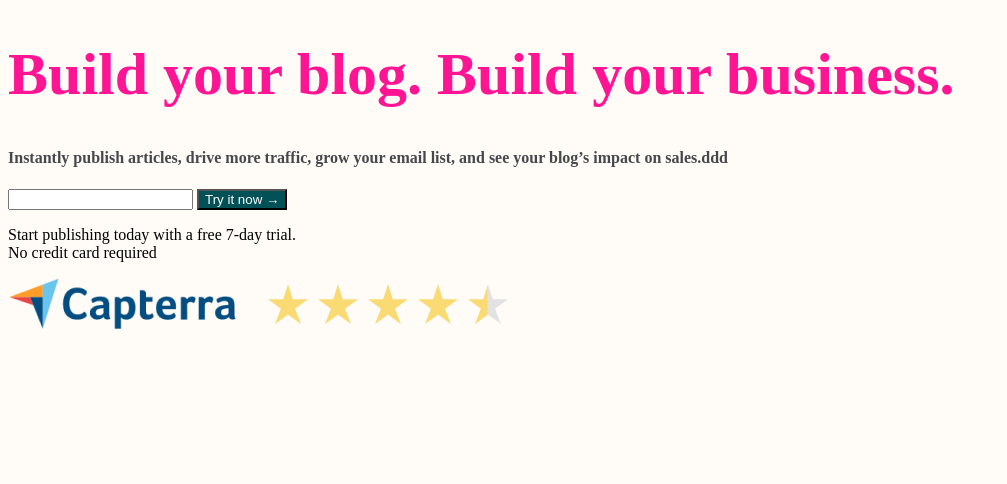
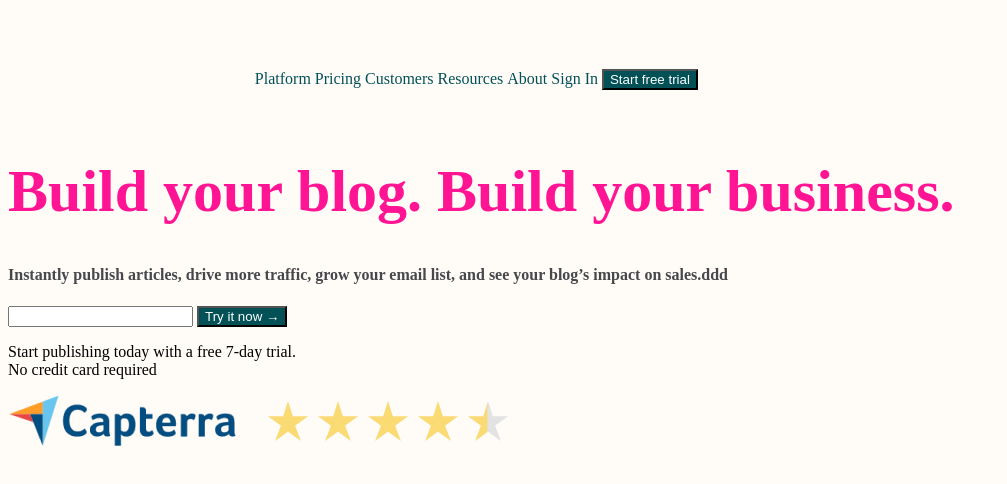
Before and after one commit to jonathand94/Matcha-Bedu, a plain HTML site: page index.html in a window 1280 px wide. Shown: the whole page, without its empty margins (0-1007 px from the left). Drawn offline with Linux system fonts and the light colour scheme.

Commit message:
Agregando barra de navegación-sesión 2

```diff
--- a/index.html
+++ b/index.html
@@ -1,12 +1,53 @@
 <!DOCTYPE html>
 <link rel="stylesheet" type="text/css" href="styles.css">
 <html>
-  <head>
-    <!-- Aquí va información importante
-         pero no visible dentro del navegador -->
+
+   <!-- Contenido del header -->
+   <head>
+
+    <!-- Aquí va información importante pero no visible
+         dentro del navegador -->
     <title>Matcha</title>
 
+    <style>
+      @import url('https://fonts.googleapis.com/css2?family=Roboto:wght@300&display=swap');
+      </style>
+
   </head>
+
+
+
+  <header class="header">
+  <!-- Logo con link a la página principal -->
+  <a href="/" class="logo"></a>
+
+  <!-- Menú de navegación -->
+  <nav class="navbar">
+    <ul>
+      <li>Platform</li>
+      <li>Pricing</li>
+      <li>Customers</li>
+      <li>Resources</li>
+      <li>About</li>
+      <li>Sign In</li>
+      <li>
+        <button type="submit">
+            Start free trial
+        </button>
+    </li>
+  </ul>
+  </nav>
+
+
+  <!-- Contenedor de acciones de usuario -->
+  <div class="actions"></div>
+
+</header>
+
+
+
+
+
 
   <body>
     <!-- Esto es lo que se verá en el navegador web -->
@@ -23,7 +64,7 @@
     </form>
     <p>Start publishing today with a free 7-day trial.<br>
      No credit card required</p>
-    <img src="images/capterra.png">
+    <img  src="images/capterra.png">
     <!-- O usando un párrafo -->
     <!--
       <p>
--- a/styles.css
+++ b/styles.css
@@ -1,7 +1,51 @@
+@font-face {
+  font-family: 'Roboto', sans-serif;
+}
+
+
+.header {
+  margin-top: 40px;
+  margin-left: 20px;
+  margin-right: 20px;
+  font-size: 0;
+}
+
+.header > * {
+  display: inline-block;
+  font-size: 16px;
+  vertical-align: middle;
+  height: 100%;
+  line-height: 45px;
+}
+
+.logo > img {
+  height: 100%;
+}
+
+.navbar {
+  width: 70%;
+  text-align: center;
+  color: #025157;
+  font-weight: 500;
+}
+
+.actions {
+  width: 15%;
+  text-align: right;
+  font-size: 14px;
+  font-weight: 600;
+}
+
+li {
+  display: inline;
+}
+
+
+
 h1 {
     color: #FF1493;
     font-size: 60px;
-    font-family: serif;
+
   }
 
   h4 {
```
